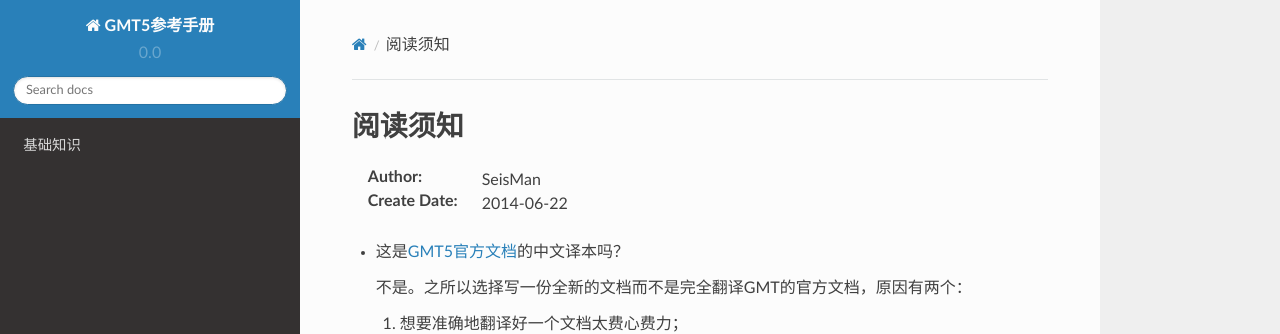
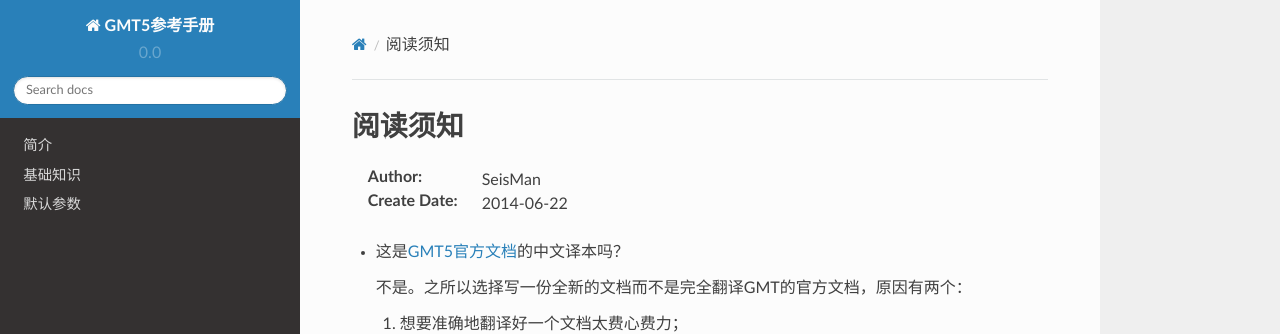
Before and after one commit to seisman/GMT5_Docs, a Sphinx documentation site: the page built from source/index.rst, in a window 1280 px wide. Shown: the top 334 px of the page. Built offline with Sphinx 7.4.7 and the Read the Docs theme 2.0.0, drawn with Linux system fonts in a browser that asks for light colours.

Commit message:
更新整体结构

```diff
--- /dev/null
+++ b/source/gmt-defaults.rst
@@ -0,0 +1,4 @@
+默认参数
+########
+
+.. toctree::
--- /dev/null
+++ b/source/gmt-intro.rst
@@ -0,0 +1,4 @@
+简介
+####
+
+.. toctree::
--- a/source/index.rst
+++ b/source/index.rst
@@ -8,7 +8,9 @@
    :maxdepth: 3
    :hidden:
 
-   basics
+   gmt-intro
+   gmt-basics
+   gmt-defaults
 
 -  这是\ `GMT5官方文档 <http://gmt.soest.hawaii.edu/doc/latest/index.html>`_\ 的中文译本吗？
 
```
Also changed, not shown: source/gmt-basics.rst (renamed from source/basics.rst).
